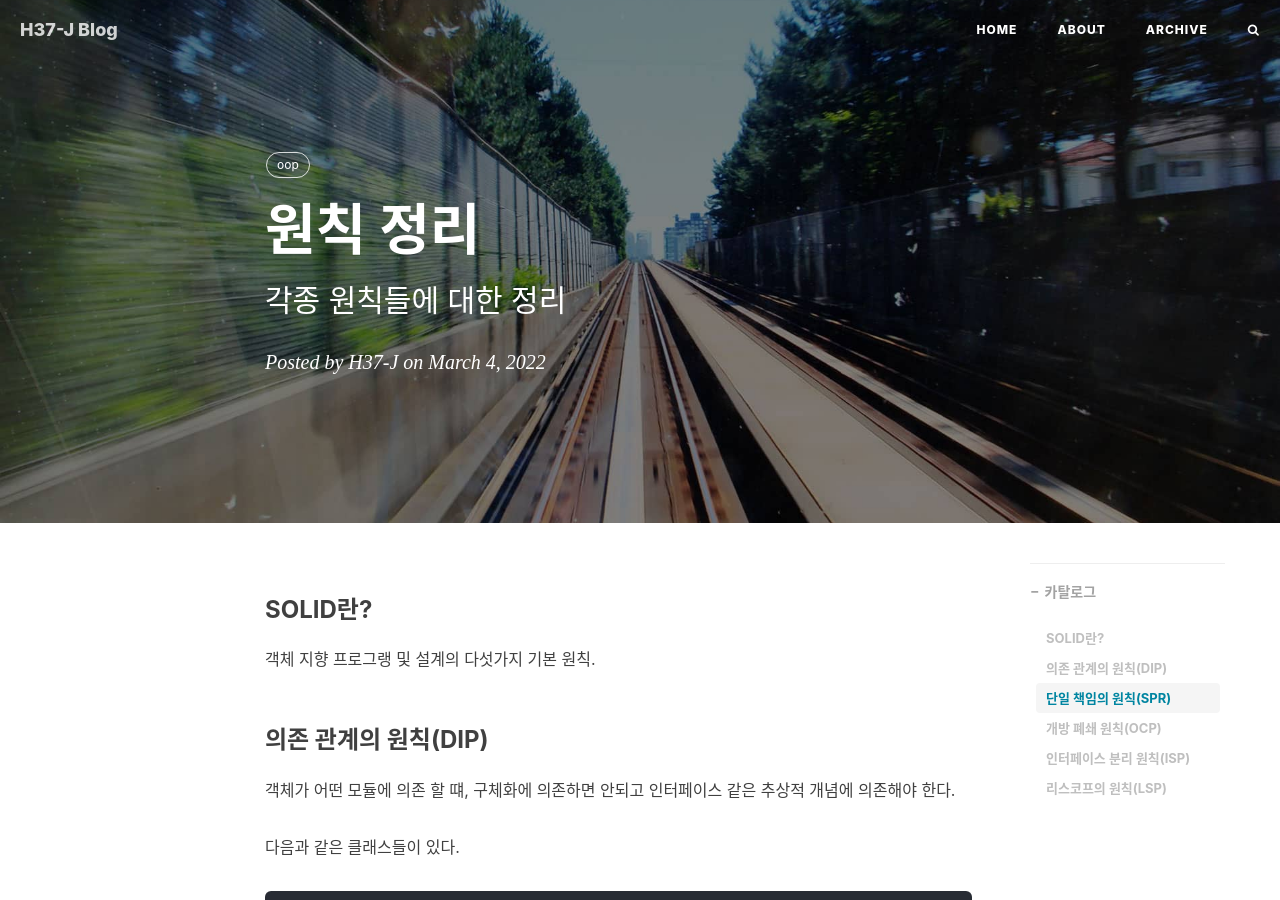
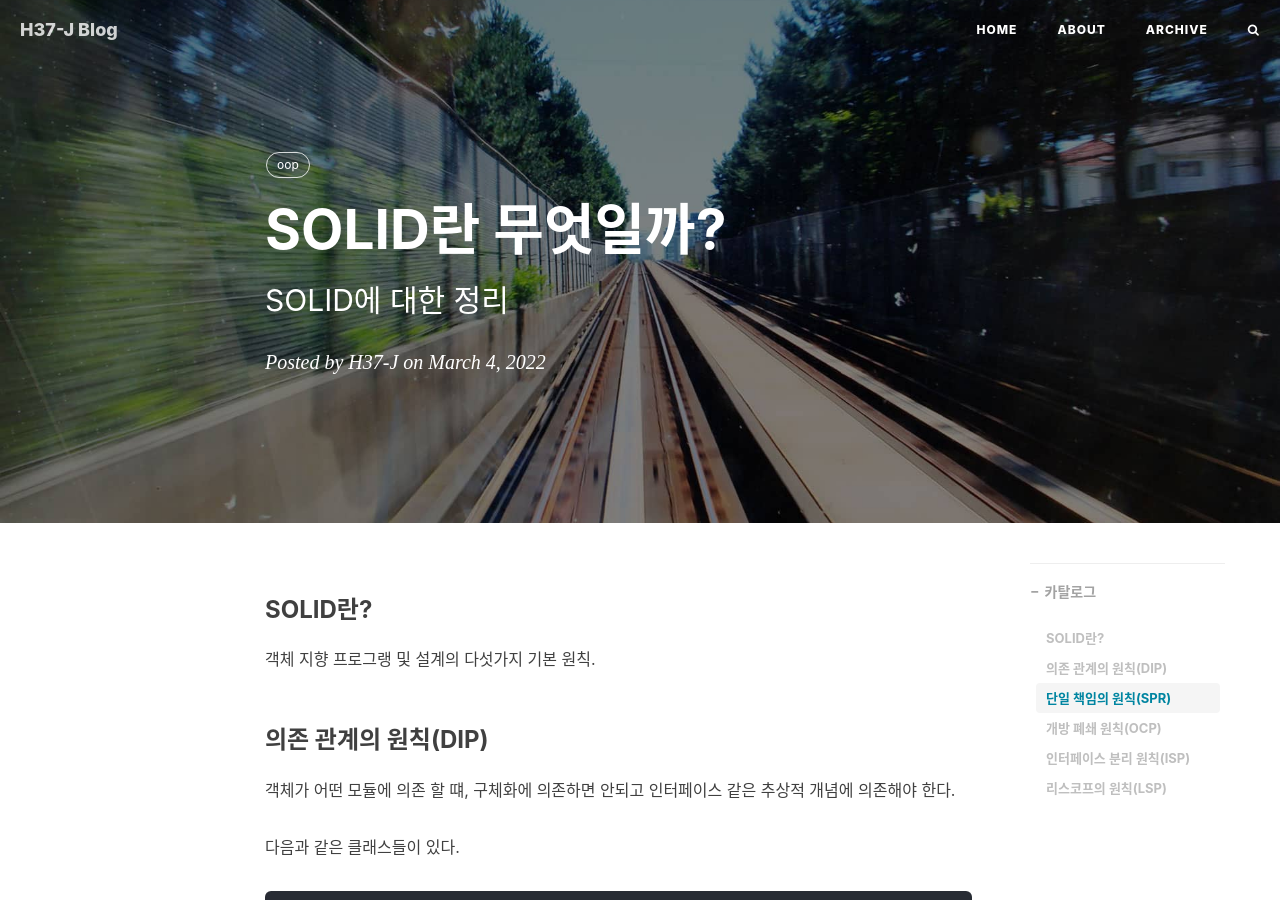
Before and after one commit to H37-J/H37-J.github.io, a Jekyll site: the page built from _posts/oop/2022-03-04-oop-solid.markdown, in a window 1280 px wide and 900 px high. Built offline with Jekyll 4.4.1, drawn with Linux system fonts in a browser that asks for light colours; nearby versions of some CDN libraries; comment, search, counter and statistics services are not loaded.

Commit message:
포스트 업데이트

```diff
--- a/_posts/spring/2022-03-04-spring-rule.markdown
+++ b/_posts/oop/2022-03-04-oop-solid.markdown
@@ -1,7 +1,7 @@
 ---
 layout:     post
-title:      "원칙 정리"
-subtitle:   "각종 원칙들에 대한 정리"
+title:      "SOLID란 무엇일까?"
+subtitle:   "SOLID에 대한 정리"
 author:     "H37-J"
 header-img: "img/post-bg-2015.jpg"
 catalog: true
```
